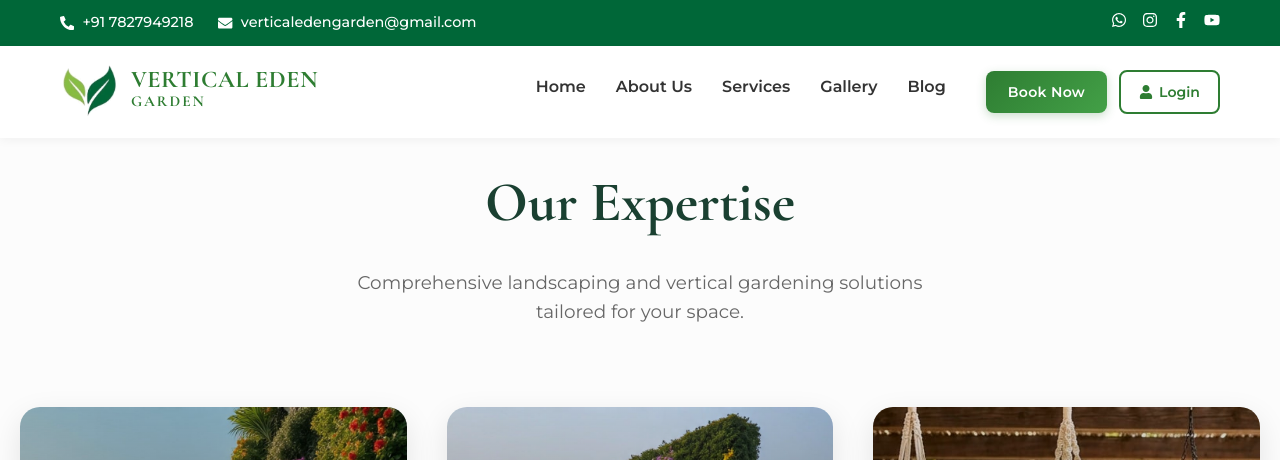
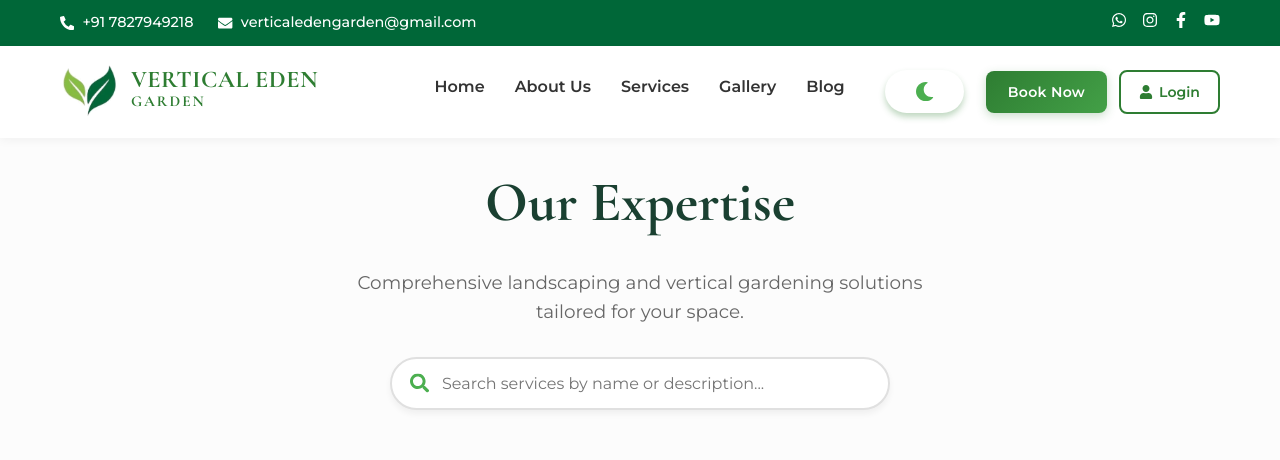
Before and after one commit to prabhat1530/vertical_eden_garden1, a React (Create React App) app in the folder frontend/: page /services in a window 1280 px wide. Shown: the top 460 px of the page. Built offline with nearby package versions, Linux system fonts and the light colour scheme; no server answers.

Commit message:
Add search, pagination, and dark mode features

```diff
--- a/frontend/src/components/Header.tsx
+++ b/frontend/src/components/Header.tsx
@@ -2,7 +2,7 @@ import React, { useState, useEffect, useRef } from 'react';
 import { Link } from 'react-router-dom';
 import { useAuth } from '../context/AuthContext';
 import './Header.css';
-import { FaPhoneAlt, FaEnvelope, FaFacebookF, FaInstagram, FaYoutube, FaWhatsapp, FaUser, FaSignOutAlt, FaCalendarCheck, FaCog } from 'react-icons/fa';
+import { FaPhoneAlt, FaEnvelope, FaFacebookF, FaInstagram, FaYoutube, FaWhatsapp, FaUser, FaSignOutAlt, FaCalendarCheck, FaCog, FaSun, FaMoon } from 'react-icons/fa';
 import logoLeaf from '../images/images/logo-leaf.webp';
 
 const Header: React.FC = () => {
@@ -11,8 +11,33 @@ const Header: React.FC = () => {
     const [activeDropdown, setActiveDropdown] = useState<string | null>(null);
     const [userMenuOpen, setUserMenuOpen] = useState(false);
     const userMenuRef = useRef<HTMLDivElement>(null);
+    const [isDarkMode, setIsDarkMode] = useState(false);
 
     const { user, isAuthenticated, isAdmin, logout } = useAuth();
+
+    // Dark Mode Logic
+    useEffect(() => {
+        const savedTheme = localStorage.getItem('theme');
+        if (savedTheme === 'dark') {
+            setIsDarkMode(true);
+            document.body.classList.add('dark-theme');
+        } else if (!savedTheme && window.matchMedia && window.matchMedia('(prefers-color-scheme: dark)').matches) {
+            setIsDarkMode(true);
+            document.body.classList.add('dark-theme');
+        }
+    }, []);
+
+    const toggleTheme = () => {
+        if (isDarkMode) {
+            setIsDarkMode(false);
+            document.body.classList.remove('dark-theme');
+            localStorage.setItem('theme', 'light');
+        } else {
+            setIsDarkMode(true);
+            document.body.classList.add('dark-theme');
+            localStorage.setItem('theme', 'dark');
+        }
+    };
 
     useEffect(() => {
         const handleScroll = () => {
@@ -138,6 +163,15 @@ const Header: React.FC = () => {
 
                         {/* Header CTA & Auth */}
                         <div className="header-actions">
+                            <button
+                                className="theme-toggle-btn"
+                                onClick={toggleTheme}
+                                aria-label="Toggle Dark Mode"
+                                style={{ background: 'none', border: 'none', cursor: 'pointer', color: isDarkMode ? '#FFC107' : '#4CAF50', fontSize: '1.2rem', marginRight: '10px', display: 'flex', alignItems: 'center' }}
+                            >
+                                {isDarkMode ? <FaSun /> : <FaMoon />}
+                            </button>
+
                             <Link to="/booking" className="header-book-btn" onClick={closeMobileMenu} id="header-book-now">
                                 Book Now
                             </Link>
--- a/frontend/src/pages/Admin/Admin.css
+++ b/frontend/src/pages/Admin/Admin.css
@@ -207,6 +207,47 @@
     font-size: 1rem;
 }
 
+/* ─── Pagination ─── */
+.admin-pagination {
+    display: flex;
+    justify-content: center;
+    align-items: center;
+    padding: 1.5rem;
+    gap: 1.5rem;
+    border-top: 1px solid #e2e8f0;
+    background: #f8fafc;
+}
+
+.admin-page-btn {
+    padding: 6px 16px;
+    background: white;
+    border: 1px solid #e2e8f0;
+    border-radius: 6px;
+    font-size: 0.85rem;
+    font-weight: 500;
+    color: #334155;
+    cursor: pointer;
+    transition: all 0.2s;
+    box-shadow: 0 1px 2px rgba(0, 0, 0, 0.05);
+}
+
+.admin-page-btn:hover:not(:disabled) {
+    background: #f1f5f9;
+    border-color: #cbd5e1;
+}
+
+.admin-page-btn:disabled {
+    opacity: 0.5;
+    cursor: not-allowed;
+    background: #f8fafc;
+}
+
+.admin-page-info {
+    font-size: 0.85rem;
+    font-weight: 500;
+    color: #64748b;
+}
+
 /* ─── Responsive ─── */
 @media (max-width: 768px) {
     .admin-page {
--- a/frontend/src/pages/Admin/AdminUsers.tsx
+++ b/frontend/src/pages/Admin/AdminUsers.tsx
@@ -22,6 +22,8 @@ const AdminUsers: React.FC = () => {
     const [filteredUsers, setFilteredUsers] = useState<UserItem[]>([]);
     const [search, setSearch] = useState('');
     const [isLoading, setIsLoading] = useState(true);
+    const [currentPage, setCurrentPage] = useState(1);
+    const itemsPerPage = 10;
 
     useEffect(() => {
         if (!isAdmin) { history.push('/'); return; }
@@ -39,7 +41,11 @@ const AdminUsers: React.FC = () => {
                 u.phone.includes(q)
             ));
         }
+        setCurrentPage(1); // Reset to page 1 when search changes
     }, [search, users]);
+
+    const totalPages = Math.ceil(filteredUsers.length / itemsPerPage);
+    const currentUsers = filteredUsers.slice((currentPage - 1) * itemsPerPage, currentPage * itemsPerPage);
 
     const fetchUsers = async () => {
         try {
@@ -91,7 +97,7 @@ const AdminUsers: React.FC = () => {
                         </tr>
                     </thead>
                     <tbody>
-                        {filteredUsers.map(u => (
+                        {currentUsers.map(u => (
                             <tr key={u.id}>
                                 <td>{u.name}</td>
                                 <td>{u.email || '—'}</td>
@@ -101,11 +107,33 @@ const AdminUsers: React.FC = () => {
                                 <td>{new Date(u.createdAt).toLocaleDateString()}</td>
                             </tr>
                         ))}
-                        {filteredUsers.length === 0 && (
+                        {currentUsers.length === 0 && (
                             <tr><td colSpan={6} style={{ textAlign: 'center', padding: '2rem', color: '#94a3b8' }}>No users found</td></tr>
                         )}
                     </tbody>
                 </table>
+
+                {totalPages > 1 && (
+                    <div className="admin-pagination">
+                        <button
+                            disabled={currentPage === 1}
+                            onClick={() => setCurrentPage(p => p - 1)}
+                            className="admin-page-btn"
+                        >
+                            Previous
+                        </button>
+                        <span className="admin-page-info">
+                            Page {currentPage} of {totalPages}
+                        </span>
+                        <button
+                            disabled={currentPage === totalPages}
+                            onClick={() => setCurrentPage(p => p + 1)}
+                            className="admin-page-btn"
+                        >
+                            Next
+                        </button>
+                    </div>
+                )}
             </div>
         </div>
     );
--- a/frontend/src/pages/Services.css
+++ b/frontend/src/pages/Services.css
@@ -34,6 +34,59 @@
     color: #666;
     max-width: 600px;
     margin: 0 auto;
+}
+
+/* Search Bar */
+.services-search-container {
+    margin-top: 30px;
+    display: flex;
+    justify-content: center;
+}
+
+.services-search-wrapper {
+    position: relative;
+    width: 100%;
+    max-width: 500px;
+}
+
+.services-search-icon {
+    position: absolute;
+    left: 20px;
+    top: 50%;
+    transform: translateY(-50%);
+    color: #4CAF50;
+    font-size: 1.2rem;
+}
+
+.services-search-input {
+    width: 100%;
+    padding: 15px 20px 15px 50px;
+    border: 2px solid #e0e0e0;
+    border-radius: 30px;
+    font-size: 1rem;
+    font-family: var(--font-body);
+    transition: all 0.3s ease;
+    box-shadow: 0 4px 6px rgba(0, 0, 0, 0.05);
+}
+
+.services-search-input:focus {
+    outline: none;
+    border-color: #4CAF50;
+    box-shadow: 0 6px 12px rgba(76, 175, 80, 0.15);
+}
+
+.no-services-found {
+    grid-column: 1 / -1;
+    text-align: center;
+    padding: 60px 20px;
+    background: #fff;
+    border-radius: 20px;
+    box-shadow: 0 5px 15px rgba(0, 0, 0, 0.05);
+}
+
+.no-services-found h3 {
+    color: #1a4031;
+    margin-bottom: 10px;
 }
 
 /* Grid Layout */
--- a/frontend/src/pages/Services.tsx
+++ b/frontend/src/pages/Services.tsx
@@ -1,4 +1,5 @@
-import React, { useEffect } from 'react';
+import React, { useEffect, useState } from 'react';
+import { FaSearch } from 'react-icons/fa';
 import { useLocation, Link } from 'react-router-dom';
 import './Services.css';
 import servicesData from '../data/services.json';
@@ -24,6 +25,7 @@ const imageMap: { [key: string]: string } = {
 
 const Services: React.FC = () => {
     const location = useLocation();
+    const [searchTerm, setSearchTerm] = useState('');
 
     useEffect(() => {
         if (location.hash) {
@@ -48,10 +50,27 @@ const Services: React.FC = () => {
                 <span className="services-subtitle">What We Do</span>
                 <h1>Our Expertise</h1>
                 <p>Comprehensive landscaping and vertical gardening solutions tailored for your space.</p>
+
+                <div className="services-search-container">
+                    <div className="services-search-wrapper">
+                        <FaSearch className="services-search-icon" />
+                        <input
+                            type="text"
+                            className="services-search-input"
+                            placeholder="Search services by name or description..."
+                            value={searchTerm}
+                            onChange={(e) => setSearchTerm(e.target.value)}
+                        />
+                    </div>
+                </div>
             </div>
 
             <div className="services-grid-main">
-                {servicesData.map((service, index) => {
+                {servicesData.filter(service =>
+                    service.category.toLowerCase().includes(searchTerm.toLowerCase()) ||
+                    service.description.toLowerCase().includes(searchTerm.toLowerCase()) ||
+                    service.tagline.toLowerCase().includes(searchTerm.toLowerCase())
+                ).map((service, index) => {
                     const imageSrc = imageMap[service.slug] || 'https://placehold.co/800x600?text=Image+Not+Found';
 
                     return (
@@ -77,6 +96,17 @@ const Services: React.FC = () => {
                         </div>
                     );
                 })}
+
+                {servicesData.filter(service =>
+                    service.category.toLowerCase().includes(searchTerm.toLowerCase()) ||
+                    service.description.toLowerCase().includes(searchTerm.toLowerCase()) ||
+                    service.tagline.toLowerCase().includes(searchTerm.toLowerCase())
+                ).length === 0 && (
+                    <div className="no-services-found">
+                        <h3>No services found matching "{searchTerm}"</h3>
+                        <p>Try adjusting your search terms.</p>
+                    </div>
+                )}
             </div>
         </div>
     );
--- a/frontend/src/styles/globals.css
+++ b/frontend/src/styles/globals.css
@@ -24,6 +24,30 @@
     --font-heading: 'Cormorant Garamond', serif;
     --font-body: 'Montserrat', sans-serif;
     --font-accent: 'Allura', cursive;
+}
+
+/* Dark Mode Overrides */
+body.dark-theme {
+    --primary-green: #388e3c;
+    --secondary-green: #4caf50;
+    --dark-green: #a5d6a7; /* Lighter green for headings on dark backgrounds */
+    --accent-green: #81c784;
+
+    --bg-color: #121212;
+    --card-bg: #1e1e1e;
+    --text-color: #e0e0e0;
+    --text-light: #aaaaaa;
+}
+
+/* Base input styles using variables */
+:root {
+    --input-bg: #fafafa;
+    --input-border: #e0e0e0;
+}
+
+body.dark-theme {
+    --input-bg: #2c2c2c;
+    --input-border: #444444;
 }
 
 *,
@@ -207,13 +231,13 @@ button:hover,
     width: 100%;
     margin-bottom: 20px;
     padding: 15px;
-    border: 1px solid #e0e0e0;
+    border: 1px solid var(--input-border);
     border-radius: 8px;
-    background-color: #fafafa;
+    background-color: var(--input-bg);
+    color: var(--text-color);
     font-size: 1rem;
     transition: border-color 0.3s;
     box-sizing: border-box;
-    /* Fix padding issue */
 }
 
 .contact-form input:focus,
```
Also changed, not shown: frontend/src/pages/Admin/AdminBookings.tsx (+30 -2 lines).
